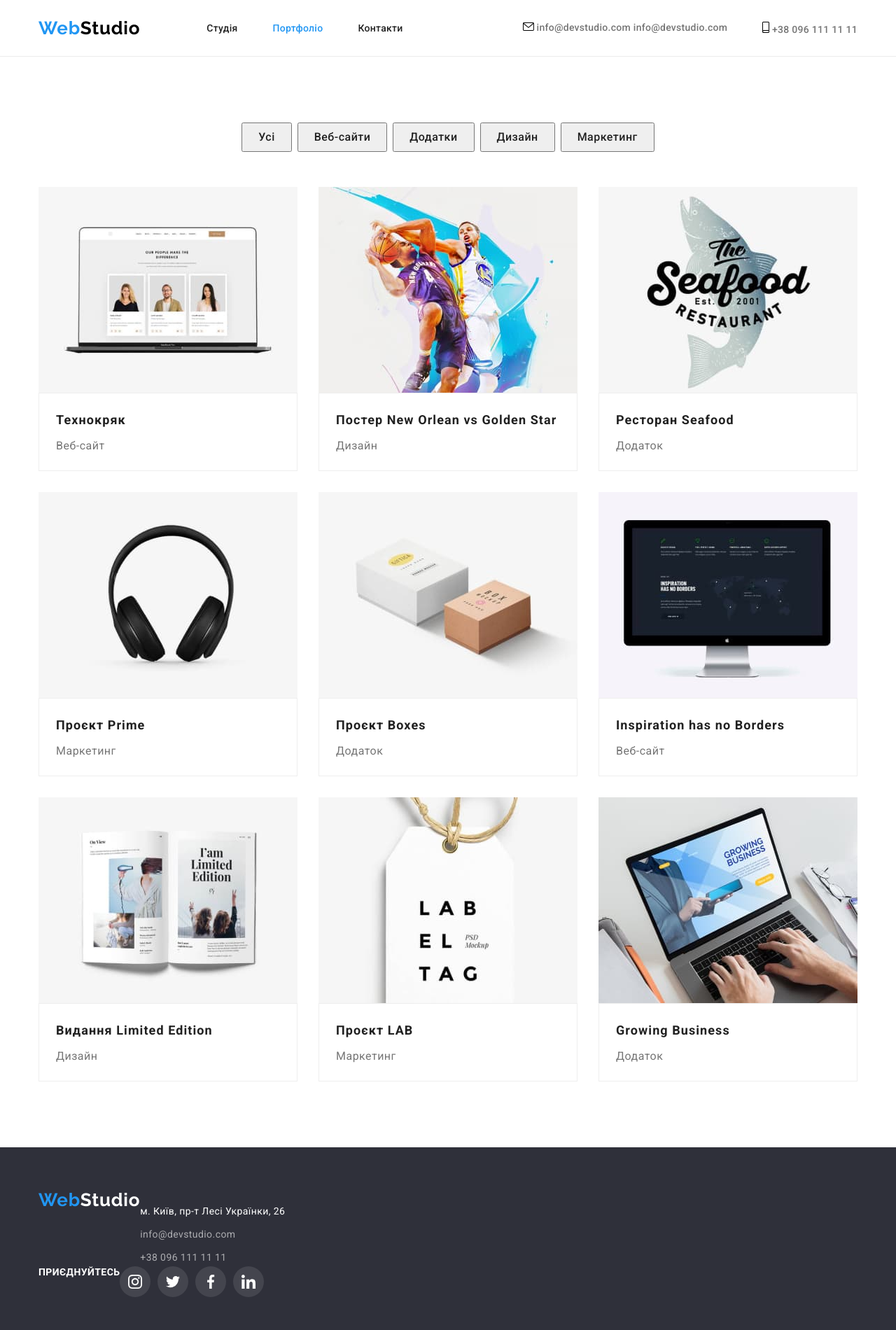
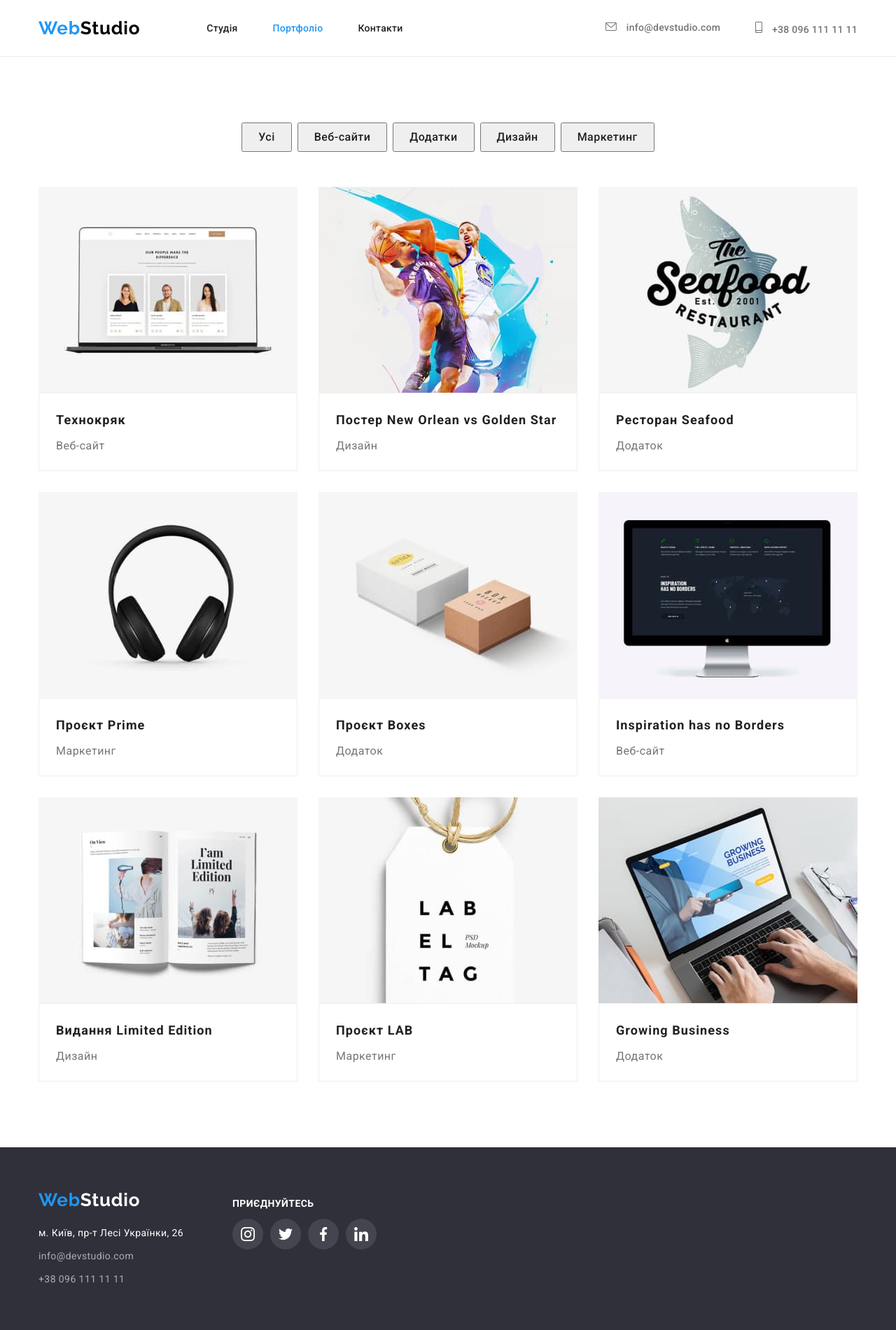
Before and after one commit to Dzhaman-Nazarii/goit-markup-hw-04, a plain HTML site: page portfolio.html in a window 1280 px wide. Shown: the whole page at 70% size. Drawn offline with nearby package versions, Linux system fonts and the light colour scheme.

Commit message:
footer flex

```diff
--- a/portfolio.html
+++ b/portfolio.html
@@ -31,15 +31,14 @@
 			<ul class="contact-list header-contact">
 				<li>
 					<a class="contact-link" href="mailto:info@devstudio.com">
-						<svg class="contact-icon" width="16" height="12">
+						<svg class="contacts-icon" width="16" height="12">
 							<use href="./images/icons.svg#icon-envelope"></use>
 						</svg>
-						info@devstudio.com</a>
 						info@devstudio.com</a>
 				</li>
 				<li>
 					<a class="contact-link" href="tel:+380961111111">
-						<svg class="contact-icon" width="10" height="16">
+						<svg class="contacts-icon" width="10" height="16">
 							<use href="./images/icons.svg#icon-smartphone"></use>
 						</svg>
 						+38 096 111 11 11</a>
@@ -137,8 +136,8 @@
 		</section>
 	</main>
 	<footer class="footer">
-		<div class="container">
-			<div class="footer-div">
+		<div class="container footer-div">
+			<div class="footer-div-first">
 				<a class="logo-footer" href="./index.html"><span class="span">Web</span>Studio</a>
 			<address>
 				<ul>
@@ -154,7 +153,7 @@
 				</ul>
 			</address>
 			</div>
-			<div class="footer-div">
+			<div class="footer-div-second">
 				<h3 class="socials-header">Приєднуйтесь</h3>
 				<ul class="socials-list">
 					<li class="socials-item">
```
Lines whose indentation alone changed are shown as unchanged.
